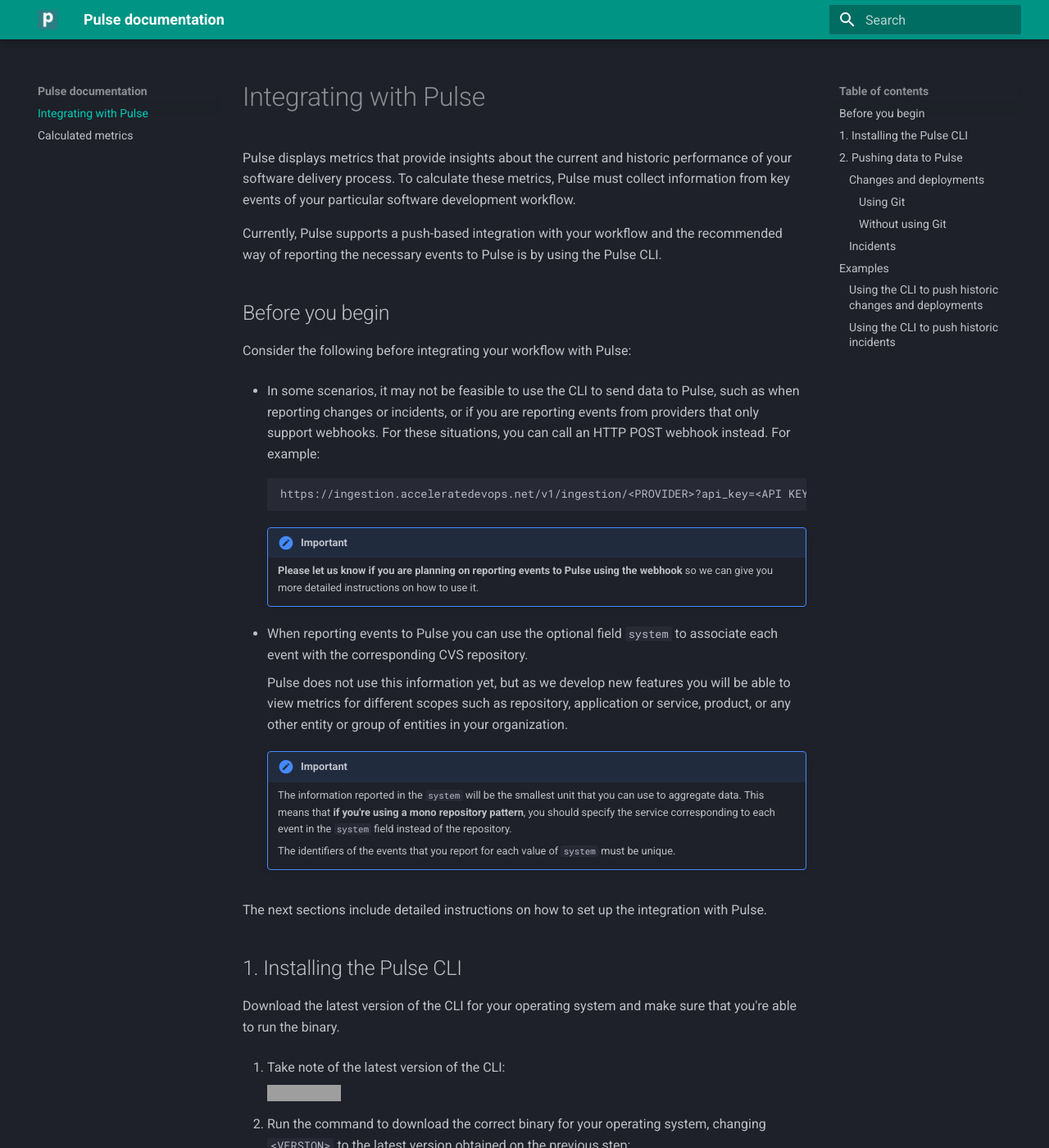
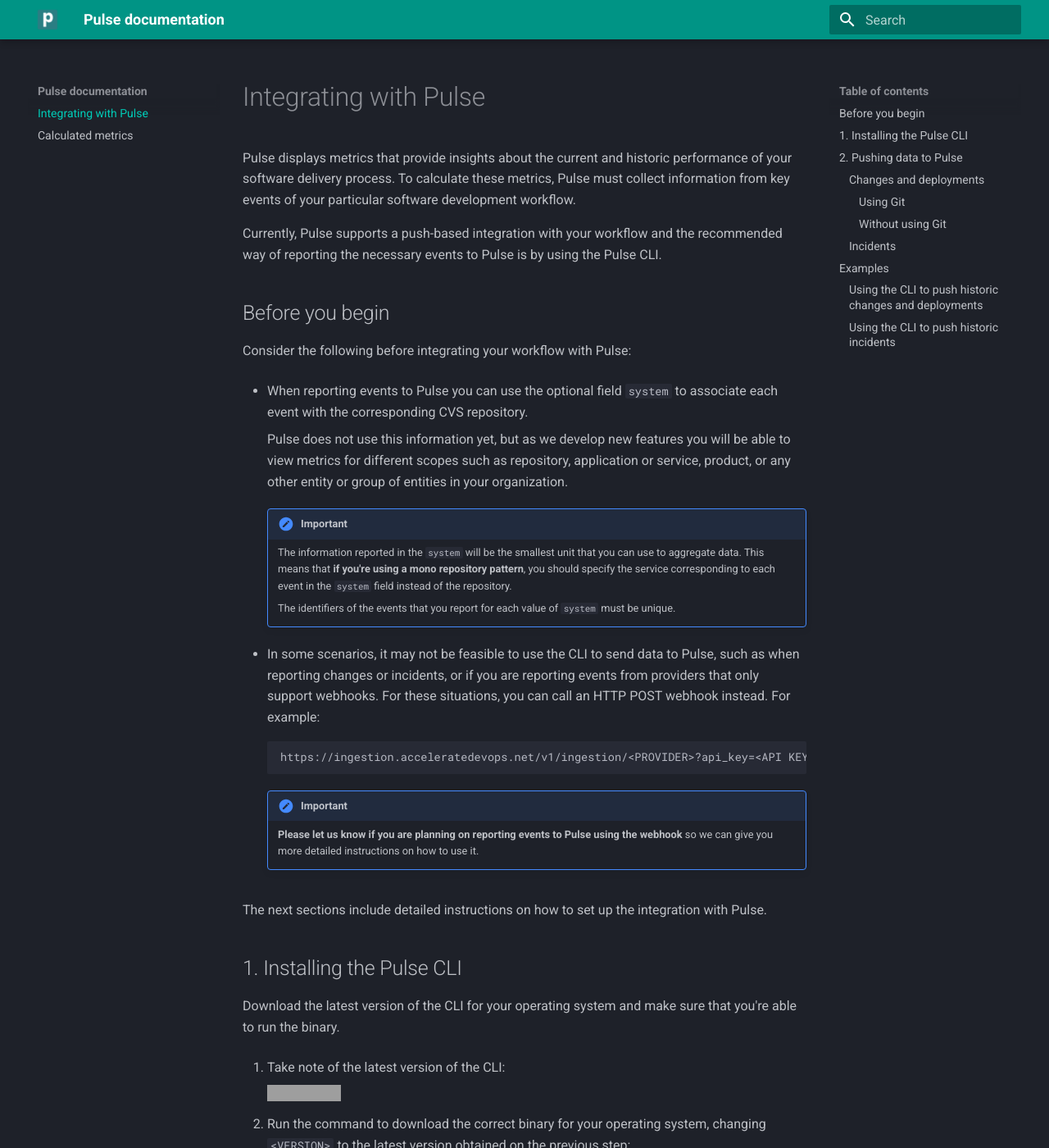
Before and after one commit to codacy/pulse-user-docs, an MkDocs documentation site: the page built from docs/index.md, in a window 1280 px wide and 1400 px high. Shown: the whole window at 82% size. Built offline with MkDocs 1.6.1 and Material for MkDocs 9.7.7, drawn with Linux system fonts in a browser that asks for light colours; some of the changed lines change nothing that is shown; grey boxes are pictures that could not be loaded.

Commit message:
edit: Pull description of system to the top of "Before you begin"

````diff
--- a/docs/index.md
+++ b/docs/index.md
@@ -8,15 +8,6 @@
 
 Consider the following before integrating your workflow with Pulse:
 
--   In some scenarios, it may not be feasible to use the CLI to send data to Pulse, such as when reporting changes or incidents, or if you are reporting events from providers that only support webhooks. For these situations, you can call an HTTP POST webhook instead. For example:
-
-    ```test
-    https://ingestion.acceleratedevops.net/v1/ingestion/<PROVIDER>?api_key=<API KEY>
-    ```
-
-    !!! important
-        **Please let us know if you are planning on reporting events to Pulse using the webhook** so we can give you more detailed instructions on how to use it.
-
 -   When reporting events to Pulse you can use the optional field `system` to associate each event with the corresponding CVS repository.
 
     Pulse does not use this information yet, but as we develop new features you will be able to view metrics for different scopes such as repository, application or service, product, or any other entity or group of entities in your organization.
@@ -26,6 +17,14 @@
 
         The identifiers of the events that you report for each value of `system` must be unique.
 
+-   In some scenarios, it may not be feasible to use the CLI to send data to Pulse, such as when reporting changes or incidents, or if you are reporting events from providers that only support webhooks. For these situations, you can call an HTTP POST webhook instead. For example:
+
+    ```test
+    https://ingestion.acceleratedevops.net/v1/ingestion/<PROVIDER>?api_key=<API KEY>
+    ```
+
+    !!! important
+        **Please let us know if you are planning on reporting events to Pulse using the webhook** so we can give you more detailed instructions on how to use it.
 
 The next sections include detailed instructions on how to set up the integration with Pulse.
 
````
